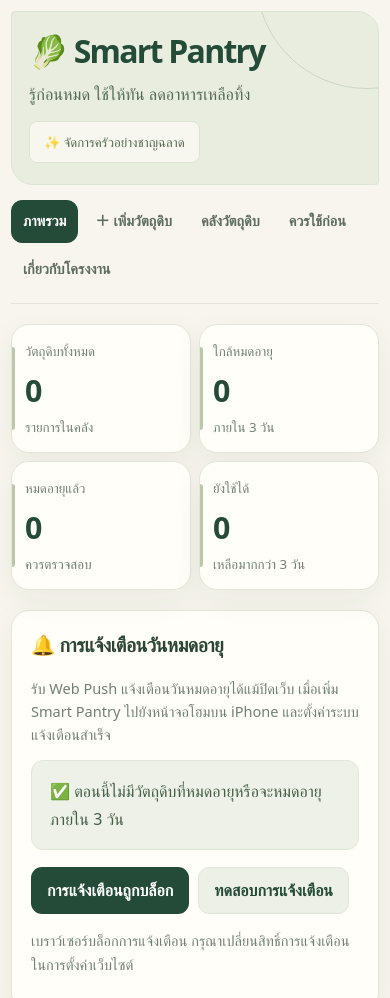
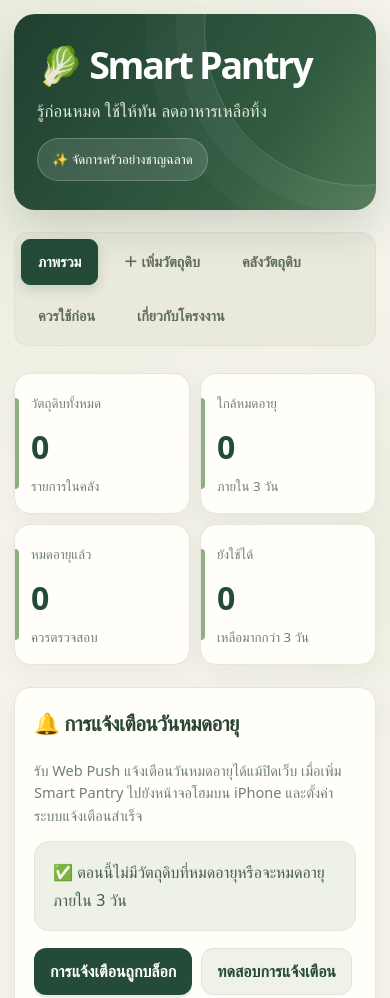
Before and after one commit to MJusermeowzaeiei/smart-pantry, a plain HTML site: page index.html in a window 390 px wide. Shown: the top 998 px of the page. Drawn offline with Linux system fonts and the light colour scheme.

Commit message:
Make Smart Pantry redesign more visually distinct

```diff
--- a/index.html
+++ b/index.html
@@ -104,6 +104,51 @@ pre{white-space:pre-wrap;background:#f3f2e9;padding:15px;border-radius:10px;colo
 @media(prefers-reduced-motion:reduce){
  *,*::before,*::after{scroll-behavior:auto!important;transition:none!important}
 }
+
+/* Visual refresh: stronger layout contrast while preserving the existing app logic */
+body{background:#f4f2e9;background-image:radial-gradient(circle at 8% 8%,rgba(191,210,173,.22),transparent 24%),radial-gradient(circle at 95% 35%,rgba(219,227,202,.25),transparent 22%)}
+.wrap{max-width:1180px;padding:34px 30px}
+.hero{min-height:225px;padding:42px 44px;border-radius:26px;background:linear-gradient(125deg,#203f30 0%,#315b40 68%,#4c7651 100%);border:0;box-shadow:0 18px 42px rgba(31,62,43,.16);color:#fff}
+.hero:after{width:310px;height:310px;border:1px solid rgba(255,255,255,.18);right:5%;top:-115px;box-shadow:0 0 0 28px rgba(255,255,255,.035),0 0 0 58px rgba(255,255,255,.025)}
+.hero h1{color:#fff;font-size:clamp(2.25rem,5vw,3.5rem);letter-spacing:-.06em}
+.hero p{color:#e0eadc;font-size:1.06rem;max-width:470px}
+.hero .tag{z-index:1;background:rgba(255,255,255,.12);border-color:rgba(255,255,255,.22);color:#fff;border-radius:999px;backdrop-filter:blur(6px)}
+.nav{gap:8px;margin:22px 0 27px;padding:8px;background:#e9e9dc;border:1px solid #e0e1d4;border-radius:16px}
+.nav button{border-radius:10px;padding:11px 16px}
+.nav button.active{background:#244b38;box-shadow:0 4px 12px rgba(36,75,56,.18)}
+.stats{gap:16px;margin:22px 0}
+.stat,.panel,.item{border-color:#e6e5d9;box-shadow:0 8px 25px rgba(39,57,40,.045)}
+.stat{min-height:150px;padding:24px;border-radius:20px}
+.stat:before{top:24px;bottom:24px;width:4px;border-radius:0 5px 5px 0;background:#8fae83}
+.stat strong{font-size:2.55rem;margin:13px 0 6px}
+.panel{padding:28px;border-radius:20px;margin:18px 0}
+.panel h2{font-size:1.3rem;margin-bottom:19px}
+.field input,.field select,.field textarea,.toolbar input,.toolbar select{border-radius:12px;min-height:48px}
+button{border-radius:12px}
+.primary{background:#244b38;box-shadow:0 3px 0 rgba(20,48,31,.08)}
+.secondary{background:#f0f1e8;border-color:#e1e5d9}
+.items{gap:16px}
+.item{border-radius:17px;padding:22px}
+.item:hover{box-shadow:0 10px 25px rgba(39,57,40,.07);transform:translateY(-3px)}
+.item .tag{border-radius:999px}
+.badge{border-radius:999px;padding:6px 11px}
+.hint{border-radius:15px;background:#edf1e6;border-color:#e0e7d8}
+.empty{border-radius:16px}
+.footer{padding-top:32px}
+@media(max-width:760px){
+ .wrap{padding:14px}
+ .hero{min-height:0;padding:29px 23px;border-radius:21px}
+ .hero h1{font-size:2.35rem}
+ .hero:after{right:-140px;top:-140px}
+ .nav{padding:6px;border-radius:14px}
+ .nav button{border-radius:9px}
+ .stats{gap:10px}
+ .stat{min-height:130px;padding:16px;border-radius:16px}
+ .stat strong{font-size:2rem}
+ .panel{padding:19px;border-radius:17px}
+ .item{padding:17px;border-radius:15px}
+}
+
 </style></head>
 <body><main class="wrap">
 <header class="hero"><div><h1>🥬 Smart Pantry</h1><p>รู้ก่อนหมด ใช้ให้ทัน ลดอาหารเหลือทิ้ง</p></div><span class="tag">✨ จัดการครัวอย่างชาญฉลาด</span></header>
```
